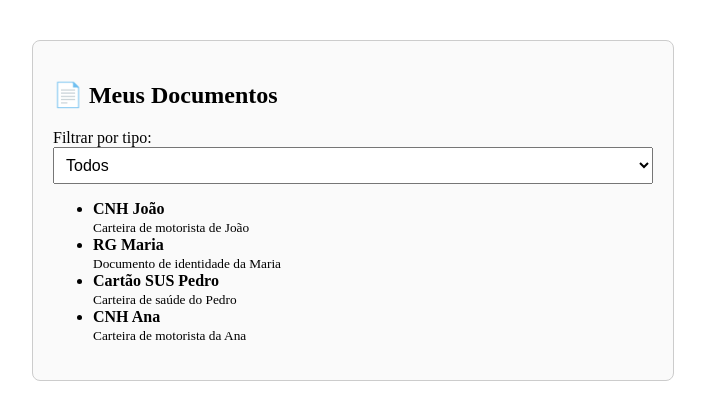
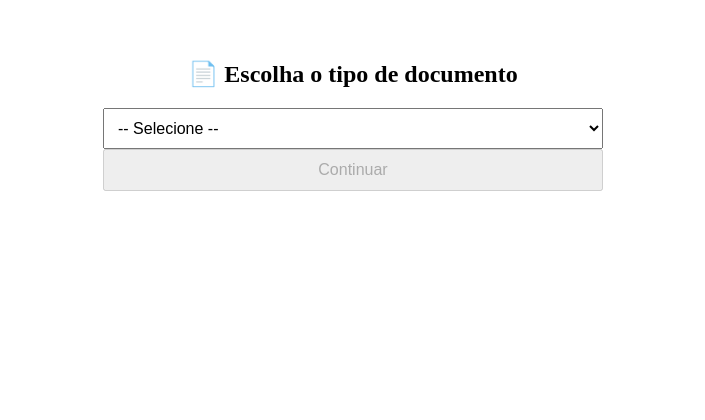
Before and after one commit to gustavocarneiro453/Projeto-Final, an Angular app: page / in a window 1280 px wide. Shown: the top 420 px of the page, without its empty margins (287-992 px from the left). Built offline with nearby package versions, Linux system fonts and the light colour scheme.

Commit message:
template em desenvolvimento

```diff
--- a/src/app/app.component.html
+++ b/src/app/app.component.html
@@ -1,2 +1 @@
-<!-- app.component.html -->
-<app-pag1></app-pag1>
+<router-outlet></router-outlet>
--- a/src/app/app.component.ts
+++ b/src/app/app.component.ts
@@ -1,10 +1,9 @@
 import { Component } from '@angular/core';
-import { Pag1Component } from './pag1/pag1.component';
-
+import { RouterOutlet } from '@angular/router';
 @Component({
   selector: 'app-root',
   standalone: true,
-  imports: [Pag1Component],
+  imports: [RouterOutlet],
   templateUrl: './app.component.html',
   styleUrls: ['./app.component.css']
 })
--- a/src/app/app.routes.ts
+++ b/src/app/app.routes.ts
@@ -1,3 +1,12 @@
 import { Routes } from '@angular/router';
+import { Pag1Component } from './pag1/pag1.component';
+import { CnhComponent } from './cnh/cnh.component';
+import { IdentidadeComponent } from './identidade/identidade.component';
+import { SaudeComponent } from './saude/saude.component';
 
-export const routes: Routes = [];
+export const routes: Routes = [
+  { path: '', component: Pag1Component },
+  { path: 'cnh', component: CnhComponent },
+  { path: 'identidade', component: IdentidadeComponent },
+  { path: 'saude', component: SaudeComponent }
+];
--- a/src/app/cnh/cnh.component.html
+++ b/src/app/cnh/cnh.component.html
@@ -1 +1,2 @@
-<p>cnh works!</p>
+<h3>🪪 Formulário de CNH</h3>
+<p>Aqui vai o formulário para preencher a CNH.</p>
--- a/src/app/identidade/identidade.component.html
+++ b/src/app/identidade/identidade.component.html
@@ -1 +1,2 @@
-<p>identidade works!</p>
+<h3>🆔 Formulário de Identidade</h3>
+<p>Aqui vai o formulário da identidade.</p>
--- a/src/app/pag1/pag1.component.css
+++ b/src/app/pag1/pag1.component.css
@@ -1,14 +1,10 @@
 .container {
-  max-width: 600px;
-  margin: 40px auto;
-  padding: 20px;
-  border: 1px solid #ccc;
-  border-radius: 8px;
-  background-color: #fafafa;
+  max-width: 500px;
+  margin: 60px auto;
+  text-align: center;
 }
-
-select {
+select, button {
   width: 100%;
-  padding: 8px;
+  padding: 10px;
   font-size: 16px;
 }
--- a/src/app/pag1/pag1.component.html
+++ b/src/app/pag1/pag1.component.html
@@ -1,19 +1,12 @@
 <div class="container">
-  <h2>📄 Meus Documentos</h2>
+  <h2>📄 Escolha o tipo de documento</h2>
 
-  <label for="filtro">Filtrar por tipo:</label>
-  <select [(ngModel)]="filtroSelecionado" id="filtro" class="form-select mb-3">
+  <select [(ngModel)]="filtroSelecionado" class="form-select mb-3">
+    <option value="" disabled selected>-- Selecione --</option>
     <option *ngFor="let tipo of tipos" [value]="tipo">{{ tipo }}</option>
   </select>
 
-  <div *ngIf="documentosFiltrados.length === 0">
-    <p>Nenhum documento encontrado para o filtro selecionado.</p>
-  </div>
-
-  <ul class="list-group">
-    <li class="list-group-item" *ngFor="let doc of documentosFiltrados">
-      <strong>{{ doc.nome }}</strong><br>
-      <small>{{ doc.descricao }}</small>
-    </li>
-  </ul>
+  <button class="btn btn-primary" [disabled]="!filtroSelecionado" (click)="irParaFormulario()">
+    Continuar
+  </button>
 </div>
--- a/src/app/pag1/pag1.component.ts
+++ b/src/app/pag1/pag1.component.ts
@@ -1,12 +1,7 @@
 import { Component } from '@angular/core';
 import { CommonModule } from '@angular/common';
 import { FormsModule } from '@angular/forms';
-
-interface Documento {
-  tipo: string;
-  nome: string;
-  descricao: string;
-}
+import { Router } from '@angular/router';
 
 @Component({
   selector: 'app-pag1',
@@ -16,20 +11,18 @@ interface Documento {
   styleUrls: ['./pag1.component.css']
 })
 export class Pag1Component {
-  tipos = ['Todos', 'CNH', 'Identidade', 'Saúde'];
-  filtroSelecionado: string = 'Todos';
+  tipos = ['CNH', 'Identidade', 'Saúde'];
+  filtroSelecionado: string = '';
 
-  documentos: Documento[] = [
-    { tipo: 'CNH', nome: 'CNH João', descricao: 'Carteira de motorista de João' },
-    { tipo: 'Identidade', nome: 'RG Maria', descricao: 'Documento de identidade da Maria' },
-    { tipo: 'Saúde', nome: 'Cartão SUS Pedro', descricao: 'Carteira de saúde do Pedro' },
-    { tipo: 'CNH', nome: 'CNH Ana', descricao: 'Carteira de motorista da Ana' },
-  ];
+  constructor(private router: Router) {}
 
-  get documentosFiltrados(): Documento[] {
-    if (this.filtroSelecionado === 'Todos') {
-      return this.documentos;
+  irParaFormulario() {
+    if (this.filtroSelecionado === 'CNH') {
+      this.router.navigate(['/cnh']);
+    } else if (this.filtroSelecionado === 'Identidade') {
+      this.router.navigate(['/identidade']);
+    } else if (this.filtroSelecionado === 'Saúde') {
+      this.router.navigate(['/saude']);
     }
-    return this.documentos.filter(doc => doc.tipo === this.filtroSelecionado);
   }
 }
--- a/src/app/saude/saude.component.html
+++ b/src/app/saude/saude.component.html
@@ -1 +1,2 @@
-<p>saude works!</p>
+<h3>❤️ Formulário de Saúde</h3>
+<p>Aqui vai o formulário da carteira de saúde.</p>
--- a/src/main.ts
+++ b/src/main.ts
@@ -1,6 +1,8 @@
 import { bootstrapApplication } from '@angular/platform-browser';
-import { appConfig } from './app/app.config';
 import { AppComponent } from './app/app.component';
+import { provideRouter } from '@angular/router';
+import { routes } from './app/app.routes';
 
-bootstrapApplication(AppComponent, appConfig)
-  .catch((err) => console.error(err));
+bootstrapApplication(AppComponent, {
+  providers: [provideRouter(routes)]
+});
```
